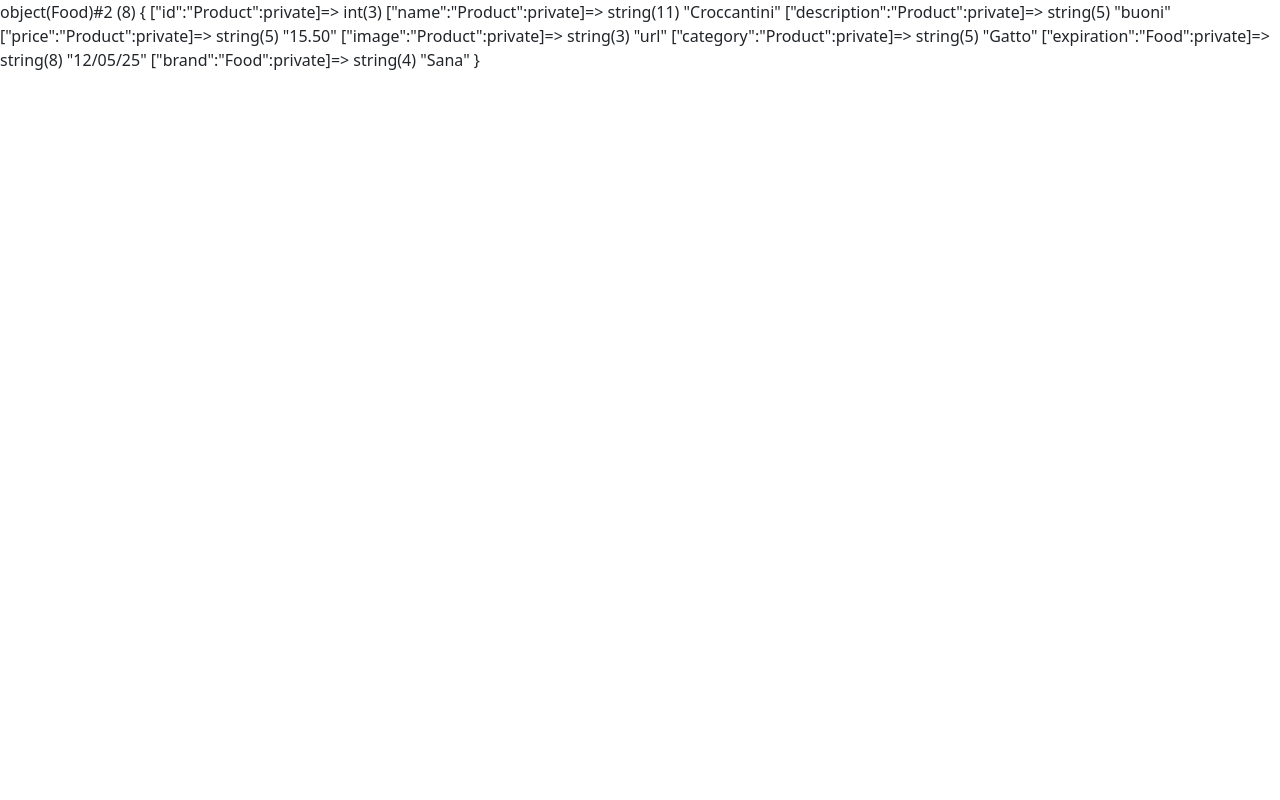
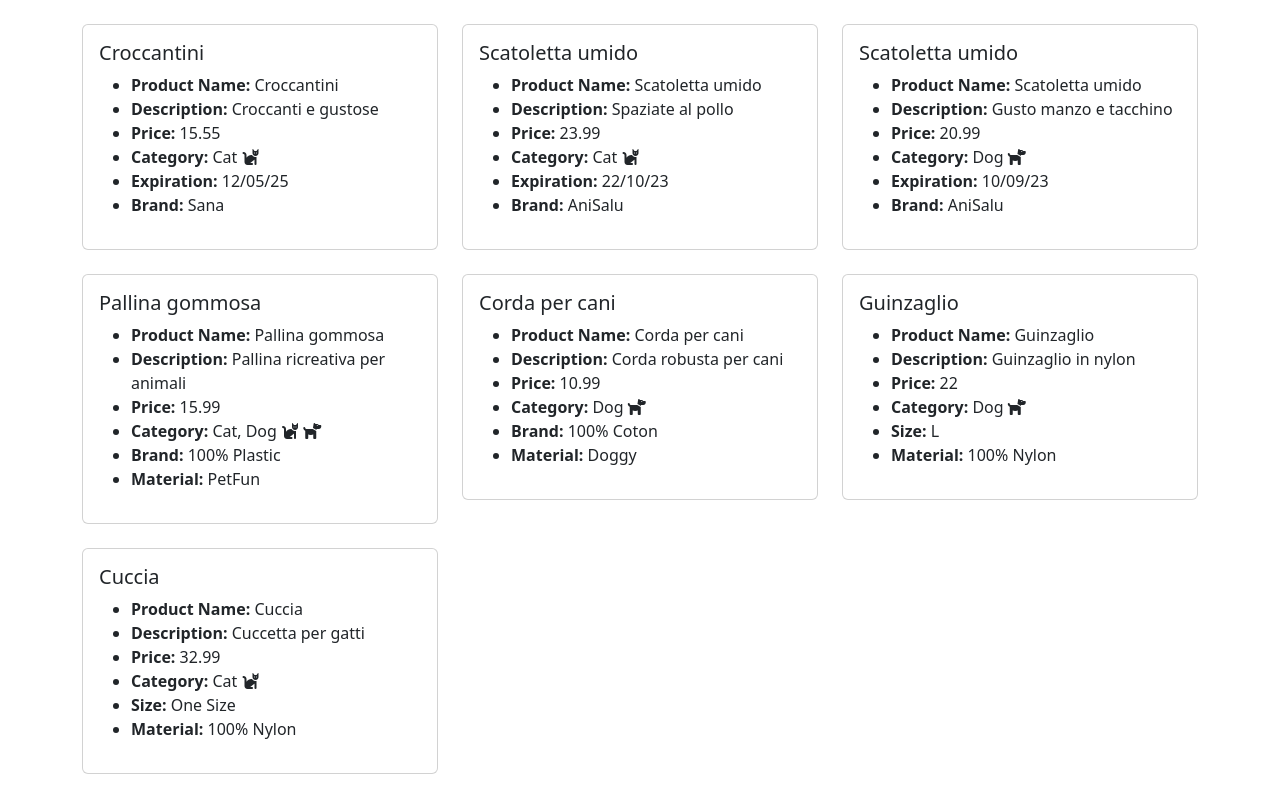
Before and after one commit to GiuseppeCerto/php-oop-2, a PHP site: page / in a window 1280 px wide. Run offline with PHP 8.4, Linux system fonts and the light colour scheme; some libraries are stand-ins or nearby versions.

Commit message:
EDIT instances of the classes toy, accessories and food and printed on html as cards

```diff
--- a/index.php
+++ b/index.php
@@ -2,11 +2,18 @@
     require_once "./models/Product.php";
     require_once "./models/Food.php";
     require_once "./models/Accessories.php";
+    require_once "./models/Toy.php";
     require_once "./models/Category.php";
 
-    $food1 = new Food(3,"Croccantini","buoni","15.50","url","Gatto","12/05/25","Sana");
+    $food1 = new Food(3687,"Croccantini","Croccanti e gustose",15.55,"<i class=\"fa-solid fa-cat\"></i>","Cat","12/05/25","Sana");
+    $food2 = new Food(2356,"Scatoletta umido","Spaziate al pollo",23.99,"<i class=\"fa-solid fa-cat\"></i>","Cat","22/10/23","AniSalu");
+    $food3 = new Food(6541,"Scatoletta umido","Gusto manzo e tacchino",20.99,"<i class=\"fa-solid fa-dog\"></i>","Dog","10/09/23","AniSalu");
 
-    var_dump($food1)
+    $toy1 = new Toy(2456,"Pallina gommosa","Pallina ricreativa per animali",15.99,"<i class=\"fa-solid fa-cat\"></i>"." "."<i class=\"fa-solid fa-dog\"></i>","Cat".", "."Dog","PetFun","100% Plastic");
+    $toy2 = new Toy(2785,"Corda per cani","Corda robusta per cani",10.99,"<i class=\"fa-solid fa-dog\"></i>","Dog","Doggy","100% Coton");
+
+    $accessory1 = new Accessories(8569,"Guinzaglio","Guinzaglio in nylon",22.00,"<i class=\"fa-solid fa-dog\"></i>","Dog","Doggy","L","100% Nylon");
+    $accessory2 = new Accessories(3759,"Cuccia","Cuccetta per gatti",32.99,"<i class=\"fa-solid fa-cat\"></i>","Cat","PetFun","One Size","100% Nylon");
 ?>
 
 <!DOCTYPE html>
@@ -16,12 +23,27 @@
     <meta http-equiv="X-UA-Compatible" content="IE=edge">
     <meta name="viewport" content="width=device-width, initial-scale=1.0">
     <link href="https://cdn.jsdelivr.net/npm/bootstrap@5.3.0-alpha2/dist/css/bootstrap.min.css" rel="stylesheet" integrity="sha384-aFq/bzH65dt+w6FI2ooMVUpc+21e0SRygnTpmBvdBgSdnuTN7QbdgL+OapgHtvPp" crossorigin="anonymous">
+    <script src="https://kit.fontawesome.com/cc81025709.js" crossorigin="anonymous"></script>
     <title>PHO OOP 2</title>
 </head>
 <body>
-    <?php
 
-    ?>
+    <div class="container">
+        <div class="row">
+            <?php
+                $food1->printCardHTML();
+                $food2->printCardHTML();
+                $food3->printCardHTML();
+
+                $toy1->printCardHTML();
+                $toy2->printCardHTML();
+
+                $accessory1->printCardHTML();
+                $accessory2->printCardHTML();
+            ?>
+        </div>
+    </div>
+
 
     <script src="https://cdn.jsdelivr.net/npm/bootstrap@5.3.0-alpha2/dist/js/bootstrap.bundle.min.js" integrity="sha384-qKXV1j0HvMUeCBQ+QVp7JcfGl760yU08IQ+GpUo5hlbpg51QRiuqHAJz8+BrxE/N" crossorigin="anonymous"></script>
 
--- a/models/Accessories.php
+++ b/models/Accessories.php
@@ -2,7 +2,6 @@
 require_once "./models/Product.php";
 
 class Accessories extends Product {
-
     private $size;
     private $material;
 
@@ -15,12 +14,40 @@ class Accessories extends Product {
 
     }
 
-    public function setSize($size) {
+    public function setSize($newValue) {
         return $this->size;
     }
 
-    public function setMaterial($material) {
+    public function setMaterial($newValue) {
         return $this->material;
+    }
+
+    public function getSize($size) {
+        return $this->size;
+    }
+
+    public function getMaterial($material) {
+        return $this->material;
+    }
+
+    public function printCardHTML() {
+        ?>
+        <div class="col-4 mt-4">
+            <div class="card">
+                <div class="card-body">
+                    <h5 class="card-title"><?php echo $this->getName('') ?></h5>
+                    <ul>
+                        <li><strong>Product Name:</strong> <?php echo $this->getName('') ?></li>
+                        <li><strong>Description:</strong> <?php echo $this->getDescription('') ?></li>
+                        <li><strong>Price:</strong> <?php echo $this->getPrice('') ?></li>
+                        <li><strong>Category:</strong> <?php echo $this->getCategory('') . " " . $this->getImage('') ?></li>
+                        <li><strong>Size:</strong> <?php echo $this->getSize('') ?></li>
+                        <li><strong>Material:</strong> <?php echo $this->getMaterial('') ?></li>
+                    </ul>
+                </div>
+            </div>
+        </div>
+    <?php
     }
 }
 ?>
--- a/models/Category.php
+++ b/models/Category.php
@@ -1,7 +1,7 @@
 <?php
 
 class Category{
-    public $type = "Gatto";
+    public $type = "Cat";
     public $image;
 
     public function __construct($image)  {
@@ -9,8 +9,8 @@ class Category{
     }
 
     public function getType() {
-        if ($this->type === "Cane") {
-            return "Cane";
+        if ($this->type === "Dog") {
+            return "Dog";
         }
         return $this->type;
     }
--- a/models/Food.php
+++ b/models/Food.php
@@ -14,30 +14,36 @@ class Food extends Product{
         parent::__construct($id, $name, $description, $price, $image, $category);
     }
 
-    public function setExpiration($expiration) {
+    public function setExpiration($newValue) {
         return $this->expiration;
     }
 
-    public function setBrand($brand) {
+    public function setBrand($newValue) {
+        return $this->brand;
+    }
+
+    public function getExpiration($expiration){
+        return $this->expiration;
+    }
+
+    public function getBrand($brand){
         return $this->brand;
     }
 
 
     public function printCardHTML() {
         ?>
-                <div class="col">
+        <div class="col-4 mt-4">
             <div class="card">
                 <div class="card-body">
-                            <h5 class="card-title"><?php echo $this->getId() ?></h5>
+                    <h5 class="card-title"><?php echo $this->getName('') ?></h5>
                     <ul>
-                                <li><strong>ID:</strong> <?php echo $this->getId() ?></li>
-                                <li><strong>Product Name:</strong> <?php echo $this->getName() ?></li>
-                                <li><strong>Description:</strong> <?php echo $this->getDescription() ?></li>
-                                <li><strong>Price:</strong> <?php echo $this->getPrice() ?></li>
-                                <li><strong>Image:</strong> <?php echo $this->getImage() ?></li>
-                                <li><strong>Category:</strong> <?php echo $this->getCategory() ?></li>
-                                <li><strong>Expiration:</strong> <?php echo $this->getExpiration() ?></li>
-                                <li><strong>Brand:</strong> <?php echo $this->getBrand() ?></li>
+                        <li><strong>Product Name:</strong> <?php echo $this->getName('') ?></li>
+                        <li><strong>Description:</strong> <?php echo $this->getDescription('') ?></li>
+                        <li><strong>Price:</strong> <?php echo $this->getPrice('') ?></li>
+                        <li><strong>Category:</strong> <?php echo $this->getCategory('') . " " . $this->getImage('') ?></li>
+                        <li><strong>Expiration:</strong> <?php echo $this->getExpiration('') ?></li>
+                        <li><strong>Brand:</strong> <?php echo $this->getBrand('') ?></li>
                     </ul>
                 </div>
             </div>
--- a/models/Product.php
+++ b/models/Product.php
@@ -1,7 +1,6 @@
 <?php
 
 class Product {
-    private $id;
     private $name;
     private $description;
     private $price;
@@ -9,7 +8,7 @@ class Product {
     private $category;
 
     public function __construct($id, $name, $description, $price, $image, $category) {
-        $this->id = $id;
+
         $this->name = $name;
         $this->description = $description;
         $this->price = $price;
@@ -17,19 +16,11 @@ class Product {
         $this->category = $category;
     }
 
-    public function getId($id) {
-        return $this->id;
-    }
-
-    public function setId() {
-        return $this->id;
-    }
-
-    public function getName($name) {
+    public function getName($newValue) {
         return $this->name;
     }
 
-    public function setName() {
+    public function setName($newValue) {
         return $this->name;
     }
 
@@ -38,7 +29,7 @@ class Product {
     }
 
 
-    public function setDescription() {
+    public function setDescription($newValue) {
         return $this->description;
     }
 
@@ -46,7 +37,7 @@ class Product {
         return $this->price;
     }
 
-    public function setPrice() {
+    public function setPrice($newValue) {
         return $this->price;
     }
 
@@ -54,7 +45,7 @@ class Product {
         return $this->image;
     }
 
-    public function setImage() {
+    public function setImage($newValue) {
         return $this->image;
     }
 
@@ -62,7 +53,7 @@ class Product {
         return $this->category;
     }
 
-    public function setCategory() {
+    public function setCategory($newValue) {
         return $this->category;
     }
 }
--- a/models/Toy.php
+++ b/models/Toy.php
@@ -13,12 +13,40 @@ class Toy extends Product {
         parent::__construct($id, $name, $description, $price, $image, $category);
     }
 
-    public function setBrand($brand) {
+    public function setBrand($newValue) {
         return $this->brand;
     }
 
-    public function setMaterial($material) {
+    public function setMaterial($newValue) {
         return $this->material;
+    }
+
+    public function getBrand($brand) {
+        return $this->brand;
+    }
+
+    public function getMaterial($material) {
+        return $this->material;
+    }
+
+    public function printCardHTML() {
+        ?>
+        <div class="col-4 mt-4">
+            <div class="card">
+                <div class="card-body">
+                    <h5 class="card-title"><?php echo $this->getName('') ?></h5>
+                    <ul>
+                        <li><strong>Product Name:</strong> <?php echo $this->getName('') ?></li>
+                        <li><strong>Description:</strong> <?php echo $this->getDescription('') ?></li>
+                        <li><strong>Price:</strong> <?php echo $this->getPrice('') ?></li>
+                        <li><strong>Category:</strong> <?php echo $this->getCategory('') . " " . $this->getImage('') ?></li>
+                        <li><strong>Brand:</strong> <?php echo $this->getMaterial('') ?></li>
+                        <li><strong>Material:</strong> <?php echo $this->getBrand('') ?></li>
+                    </ul>
+                </div>
+            </div>
+        </div>
+    <?php
     }
 }
 ?>
```
Lines whose indentation alone changed are shown as unchanged.
